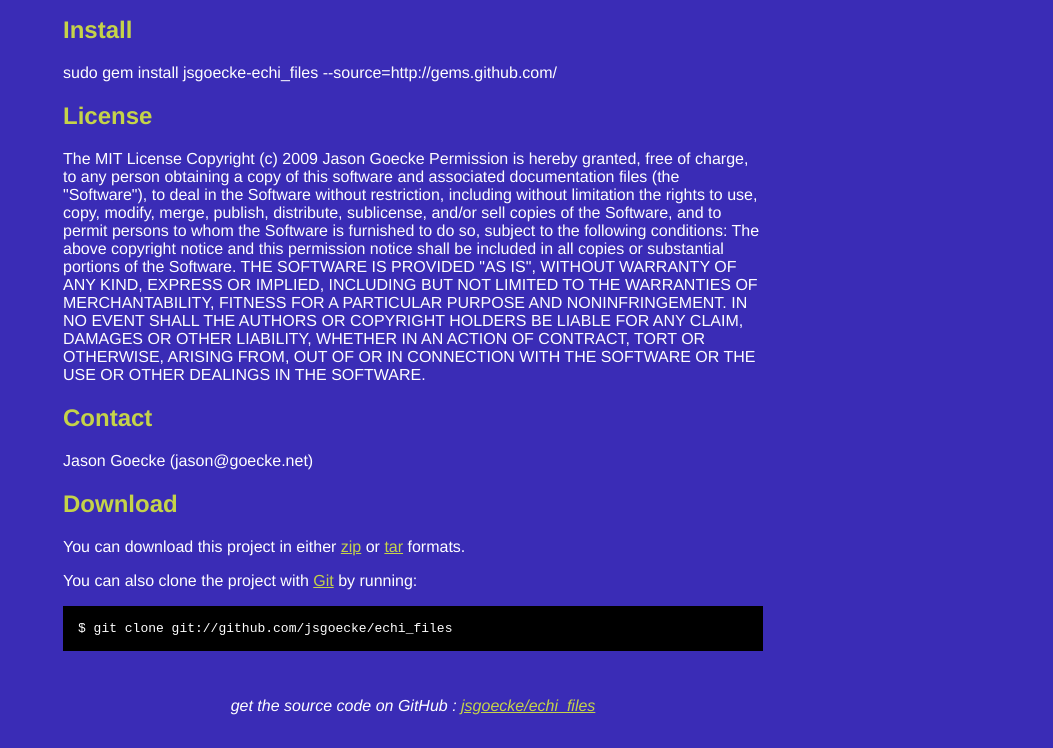
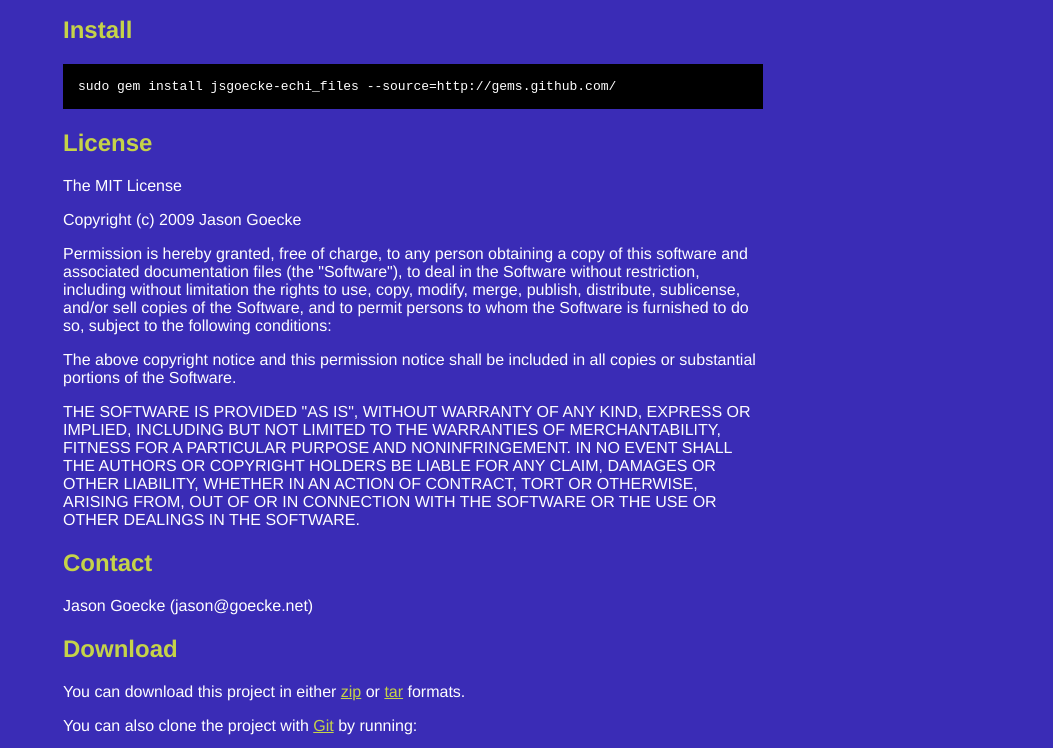
Before and after one commit to jsgoecke/echi_files, a plain HTML site: page index.html in a window 1280 px wide. Shown: the part 318-1066 px from the top of the page, without its empty margins (227-1280 px from the left). Before the commit the page ends 1041 px from the top, so only its background shows below. Drawn offline with Linux system fonts and the light colour scheme.

Commit message:
Cleaned up the HTML

```diff
--- a/index.html
+++ b/index.html
@@ -53,25 +53,25 @@
     </div>
 
     <p>A Ruby library that allows one to take an ASCII or Binary file from an Avaya CMS External Call History Interface (ECHI) and convert it into a Ruby hash for further processing.</p><h2>Dependencies</h2>
-<p>fastercsv 1.4.0+</p>
+<p><ul><li>fastercsv 1.4.0+</li></ul></p>
 <h2>Install</h2>
-<p>sudo gem install jsgoecke-echi_files --source=http://gems.github.com/</p>
+<p><pre>sudo gem install jsgoecke-echi_files --source=http://gems.github.com/</pre></p>
 <h2>License</h2>
-<p>The MIT License
+<p>The MIT License</p>
 
-Copyright (c) 2009 Jason Goecke
+<p>Copyright (c) 2009 Jason Goecke</p>
 
-Permission is hereby granted, free of charge, to any person obtaining a copy
+<p>Permission is hereby granted, free of charge, to any person obtaining a copy
 of this software and associated documentation files (the "Software"), to deal
 in the Software without restriction, including without limitation the rights
 to use, copy, modify, merge, publish, distribute, sublicense, and/or sell
 copies of the Software, and to permit persons to whom the Software is
-furnished to do so, subject to the following conditions:
+furnished to do so, subject to the following conditions:</p>
 
-The above copyright notice and this permission notice shall be included in
-all copies or substantial portions of the Software.
+<p>The above copyright notice and this permission notice shall be included in
+all copies or substantial portions of the Software.</p>
 
-THE SOFTWARE IS PROVIDED "AS IS", WITHOUT WARRANTY OF ANY KIND, EXPRESS OR
+<p>THE SOFTWARE IS PROVIDED "AS IS", WITHOUT WARRANTY OF ANY KIND, EXPRESS OR
 IMPLIED, INCLUDING BUT NOT LIMITED TO THE WARRANTIES OF MERCHANTABILITY,
 FITNESS FOR A PARTICULAR PURPOSE AND NONINFRINGEMENT. IN NO EVENT SHALL THE
 AUTHORS OR COPYRIGHT HOLDERS BE LIABLE FOR ANY CLAIM, DAMAGES OR OTHER
```
